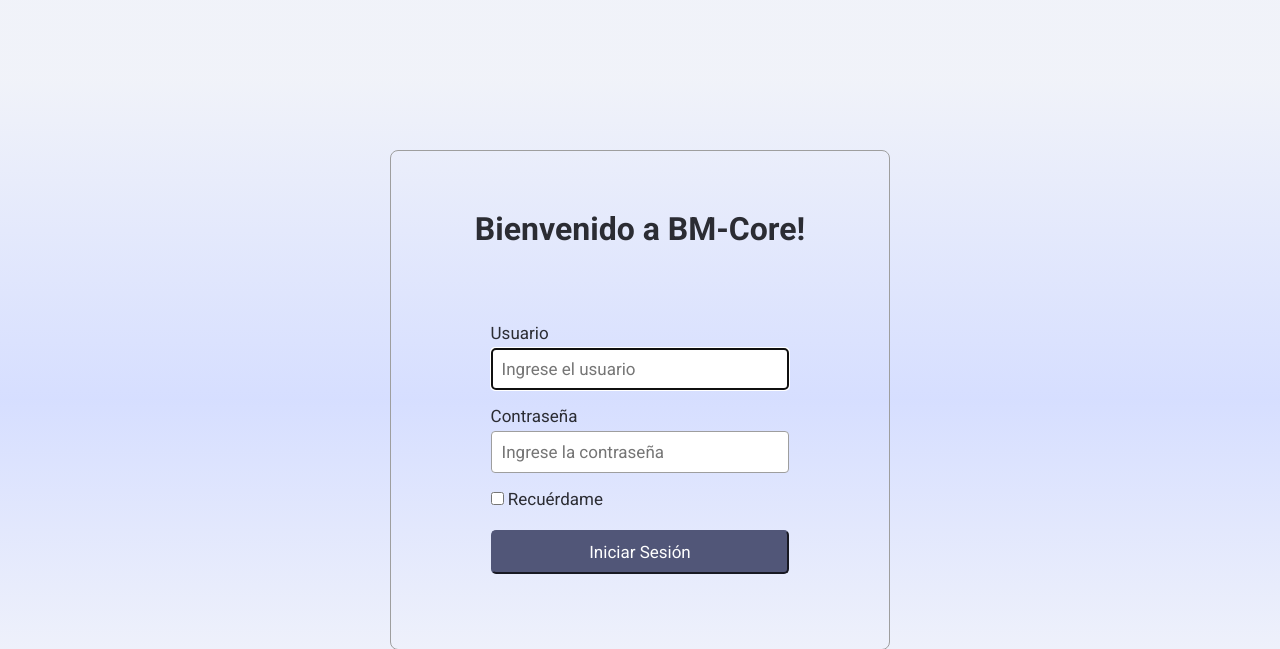
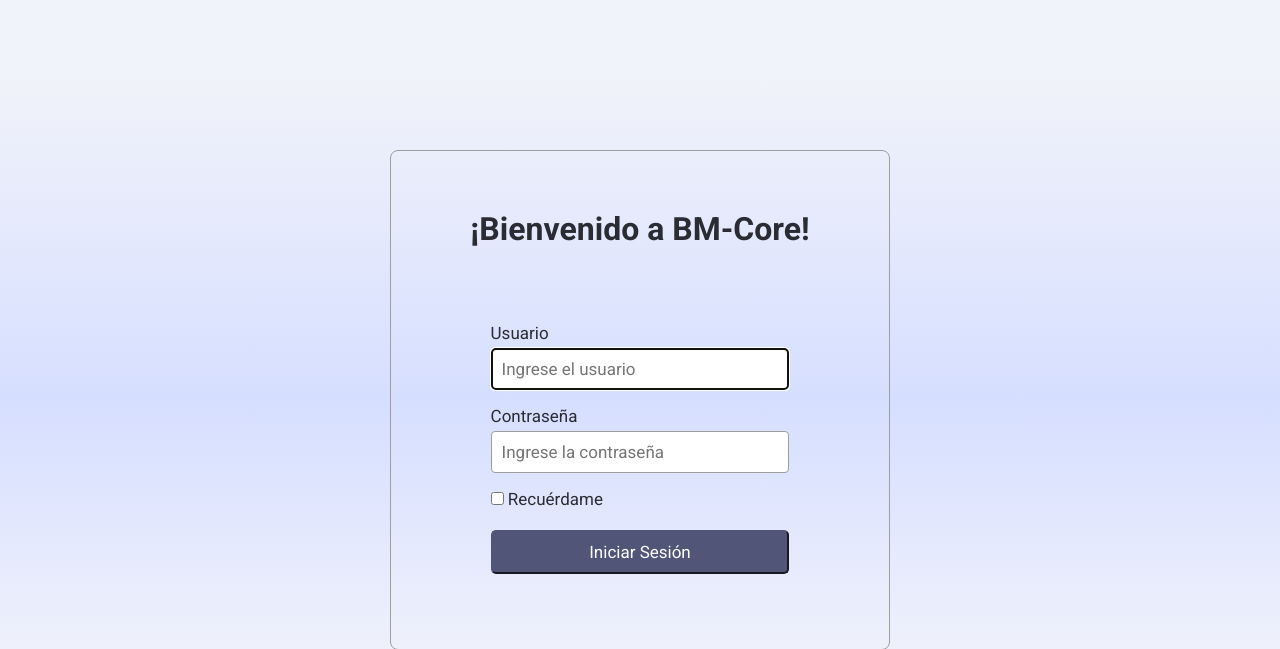
Before and after one commit to CrisZR/BM-Core, a Django app: page /accounts/login/ in a window 1280 px wide. Shown: the top 649 px of the page. Run offline with Django 5.2, Linux system fonts and the light colour scheme.

Commit message:
Se arreglo titulo

```diff
--- a/accounts/templates/login.html
+++ b/accounts/templates/login.html
@@ -18,7 +18,7 @@
         {{ form.non_field_errors }}
 
         <div class="container-inputs">
-          <h1 class="title-login">Bienvenido a BM-Core!</h1>
+          <h1 class="title-login">¡Bienvenido a BM-Core!</h1>
 
           <div class="form-group">
             <label for="{{ form.username.id_for_label }}">Usuario</label>
```
